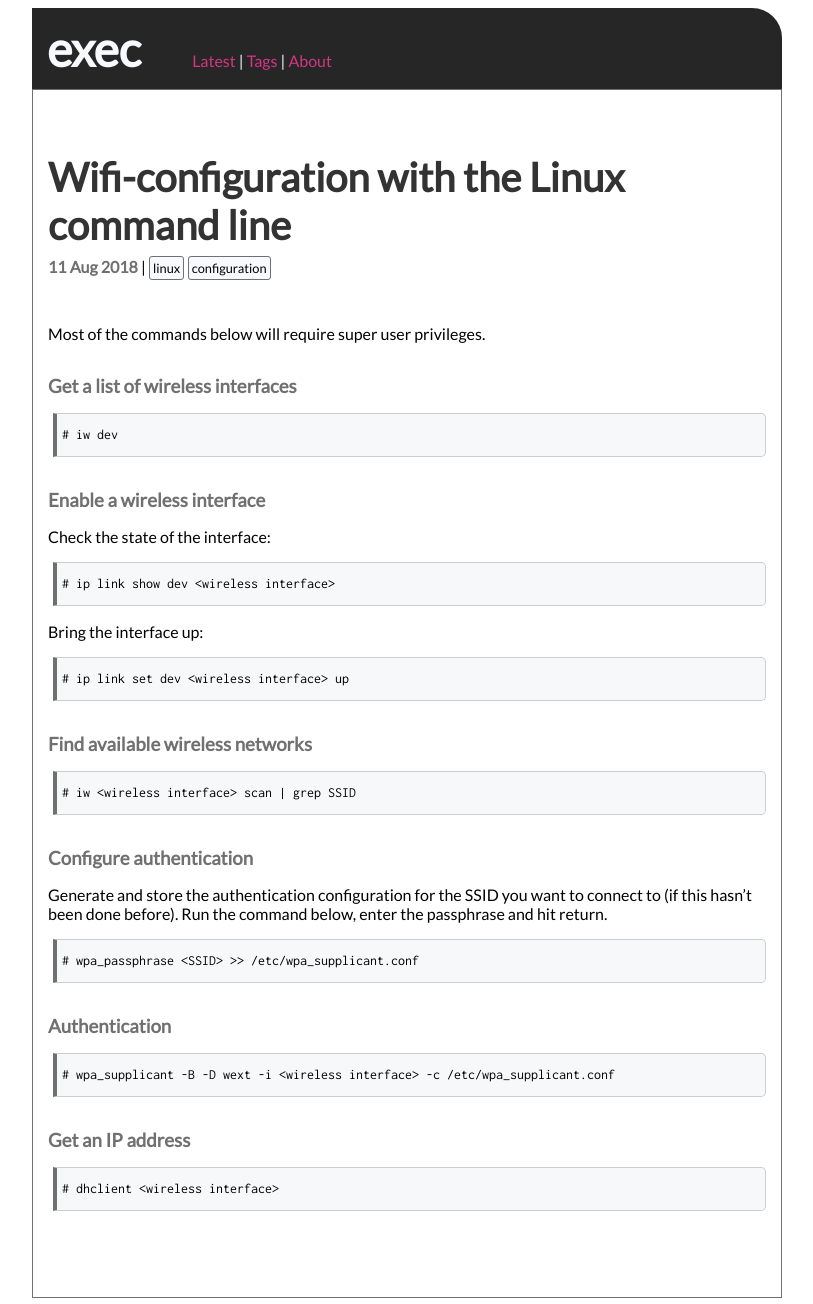
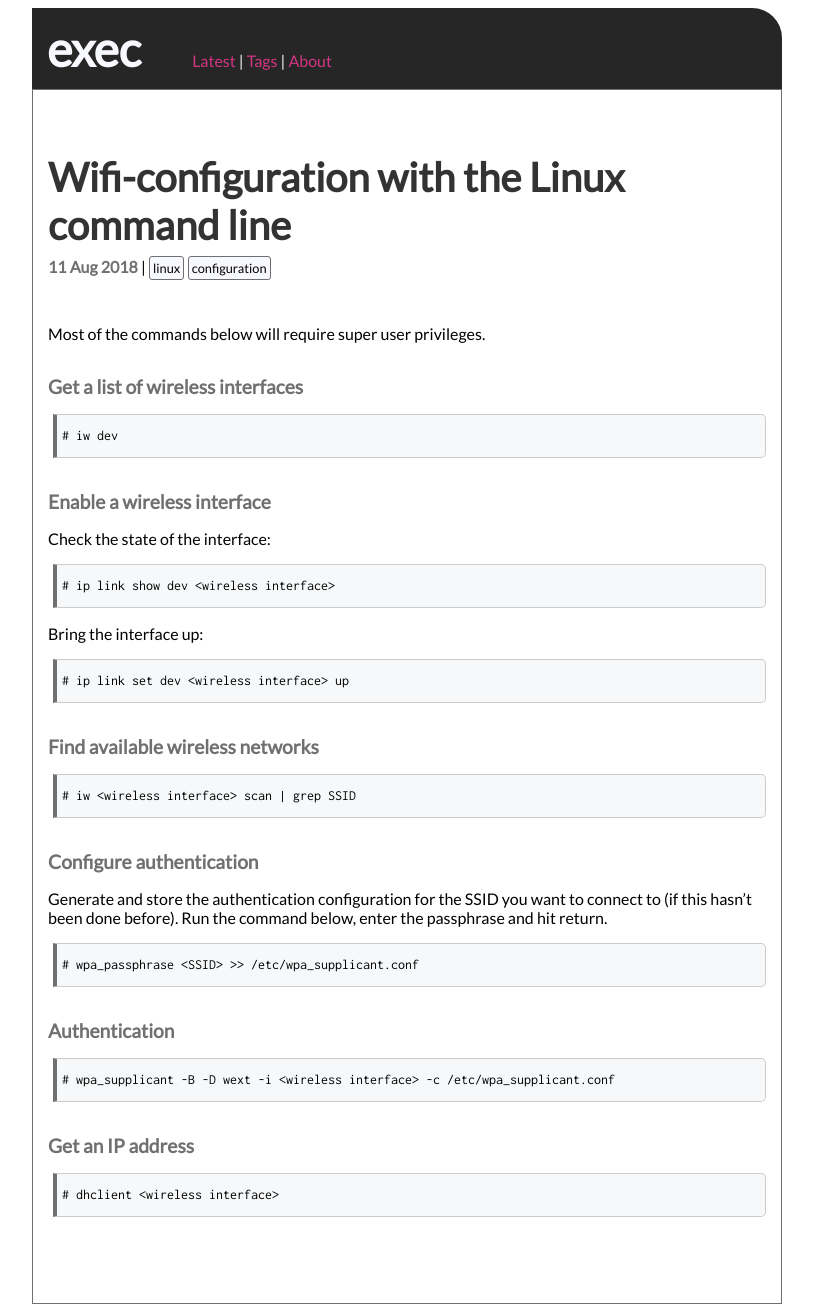
Before and after one commit to execas/execas.github.io, a Jekyll site: the page built from _posts/2018-08-11-wifi-configuration-with-the-linux-command-line.md, in a window 1280 px wide. Shown: the whole page, without its empty margins (233-1046 px from the left). Built offline with Jekyll 4.4.1, drawn with Linux system fonts in a browser that asks for light colours.

Commit message:
Update execas.css

```diff
--- a/css/execas.css
+++ b/css/execas.css
@@ -260,7 +260,13 @@ END: postinfo
 
 .post h3 {
      color: #707070;
+     font-size: 1.2rem;
      margin-top:2rem;
      margin-bottom:1rem;
 
 }
+
+.post h3 code {
+     font-size: 1.2rem;
+
+}
```
